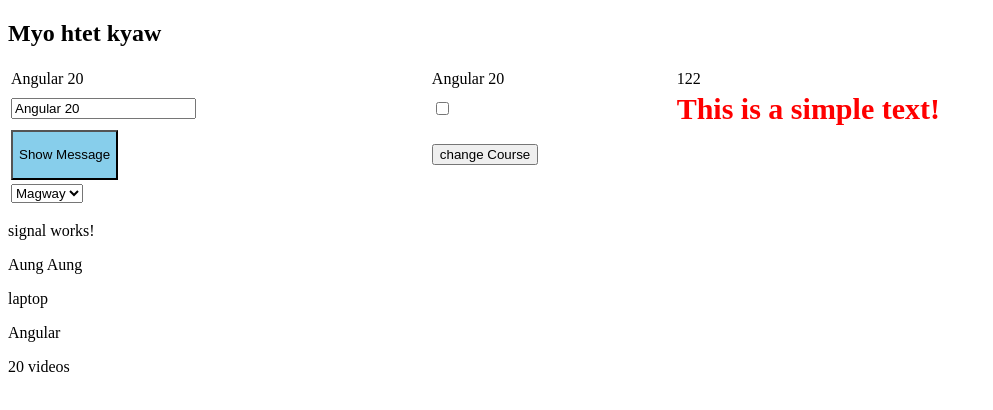
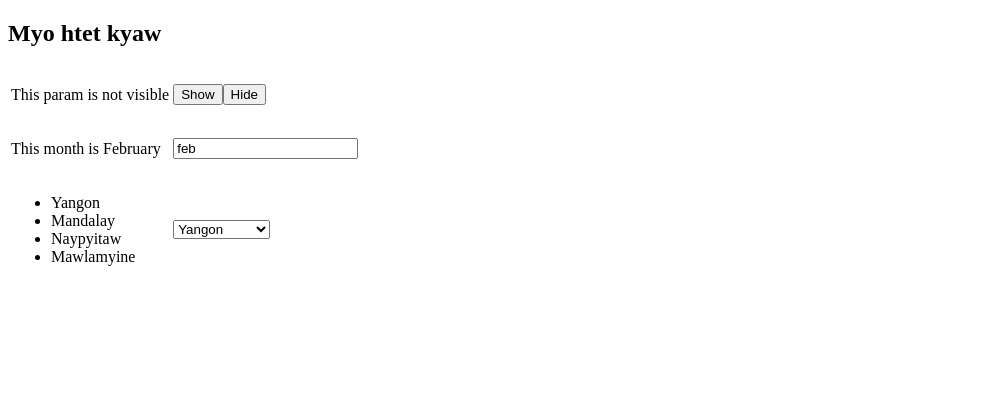
Before and after one commit to myohtet003/angular_start, an Angular app: page / in a window 1280 px wide. Shown: the top 410 px of the page, without its empty margins (0-993 px from the left). Built offline with nearby package versions, Linux system fonts and the light colour scheme.

Commit message:
flow statement

```diff
--- a/src/app/app.html
+++ b/src/app/app.html
@@ -1,5 +1,3 @@
 <h2>Myo htet kyaw</h2>
 
-<app-data-binding></app-data-binding>
-
-<app-signal></app-signal>
+<app-control-flow></app-control-flow>
--- /dev/null
+++ b/src/app/components/control-flow/control-flow.html
@@ -0,0 +1,50 @@
+<table>
+	<tr>
+		<td>
+			@if(isVisible == true) {
+				<p> This param is visible</p>
+			}@else {
+				<p> This param is not visible</p>
+			}
+		</td>
+		<td>
+			<button (click) = "isShow()">Show</button>
+			<button (click) = "isHide()">Hide</button>
+		</td>
+	</tr>
+	<tr>
+		<td>
+			@if(startMonthDate == "feb") {
+				<p> This month is February</p>
+			}@else if(startMonthDate == "mar") {
+				<p> This month is March</p>
+			}@else {
+				<p> This month is not February and March</p>
+			}
+		</td>
+		<td>
+
+			<input type="text" [(ngModel)] = "startMonthDate">
+		</td>
+
+	</tr>
+	<tr>
+		<td>
+			<ul>
+				@for(item of cityList; track $index) {
+					<li>{{item}}</li>
+				}
+			</ul>
+		</td>
+		<td>
+			<select name="" id="">
+				@for(city of cityList; track $index) {
+
+					<option>
+						{{city}}
+					</option>
+				}
+			</select>
+		</td>
+	</tr>
+</table>
--- /dev/null
+++ b/src/app/components/control-flow/control-flow.ts
@@ -0,0 +1,25 @@
+import { Component } from '@angular/core';
+import { FormsModule } from '@angular/forms';
+
+@Component({
+  selector: 'app-control-flow',
+  imports: [ FormsModule],
+  templateUrl: './control-flow.html',
+  styleUrl: './control-flow.css'
+})
+export class ControlFlow {
+  isVisible: boolean = false;
+
+  startMonthDate: string = "feb";
+
+  cityList: string[] = ["Yangon", "Mandalay", "Naypyitaw", "Mawlamyine"];
+
+
+  isShow() {
+    this.isVisible = true;
+  }
+
+  isHide() {
+    this.isVisible = false;
+  }
+}
--- a/src/app/components/signal/signal.html
+++ b/src/app/components/signal/signal.html
@@ -7,3 +7,5 @@
 <p>{{CourseName()}}</p>
 
 <p>{{CourseDuration()}}</p>
+
+<p style="font-size: large; font-weight: bold;">{{CourseDetail()}}</p>
--- a/src/app/components/signal/signal.ts
+++ b/src/app/components/signal/signal.ts
@@ -1,4 +1,4 @@
-import { Component, signal } from '@angular/core';
+import { Component, computed, signal } from '@angular/core';
 
 @Component({
   selector: 'app-signal',
@@ -16,6 +16,8 @@
 
   CourseDuration = signal<String>("15 videos");
 
+  CourseDetail = computed(() => this.CourseName() + " - " + this.CourseDuration());
+
   constructor() {
     this.firstName = "Aung Aung";
     console.log("first", this.firstName);
```
Also changed, not shown: src/app/app.ts (+6 -3 lines), src/app/components/control-flow/control-flow.css (added), 1 other file (tests, documents, lock files or other folders).
